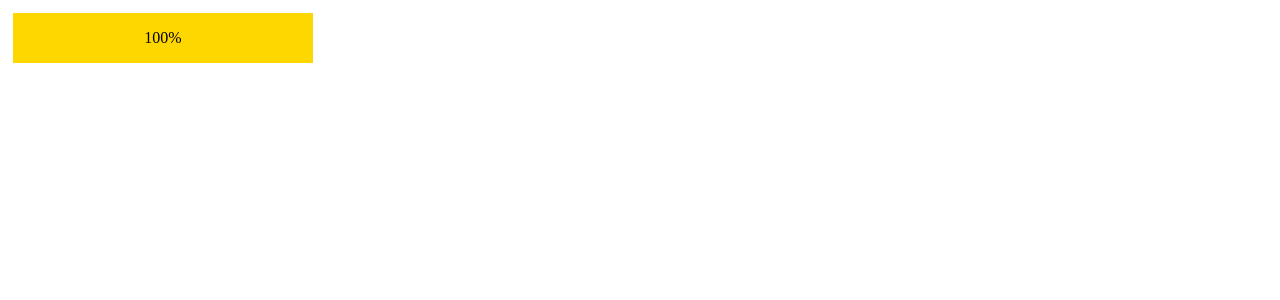
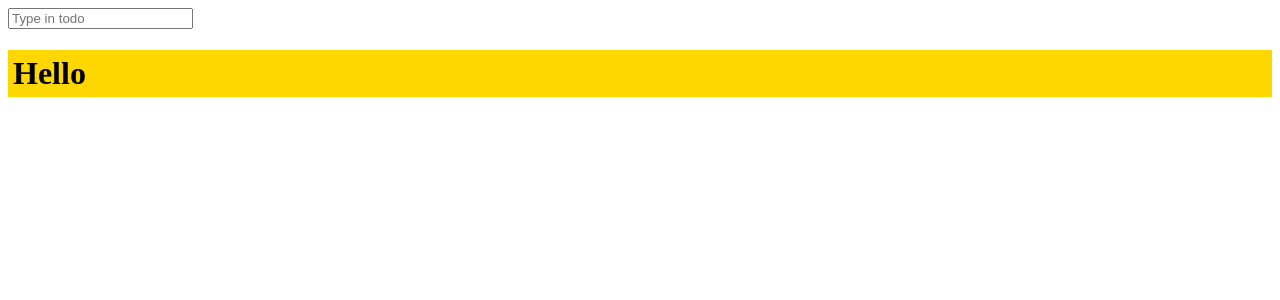
Before and after one commit to SarpongAbasimi/Explorazione, a React (Create React App) app: page / in a window 1280 px wide. Shown: the top 300 px of the page. Built offline with nearby package versions, Linux system fonts and the light colour scheme.

Commit message:
[SA] animation spring

```diff
--- a/src/App.tsx
+++ b/src/App.tsx
@@ -1,12 +1,13 @@
 import React,{ useState } from 'react';
-import styles from './App.module.scss';
-import { PostPage } from './Page/Post/Post';
-import { ReactSpringPage } from './Page/ReactSpring/ReactSprint';
+import { DivAnimationPage } from './Page/DivAnimationPage/DivAnimation';
+import { TodoPage } from './Page/ToDoPage/ToDoPage';
+// import { PostPage } from './Page/Post/Post';
+// import { ReactSpringPage } from './Page/ReactSpring/ReactSprint';
 
 function App() {
   return (
     <div>
-      <ReactSpringPage/>
+      <TodoPage />
     </div>
   );
 }
--- /dev/null
+++ b/src/Components/DivAnimation/DivAnimation.tsx
@@ -0,0 +1,23 @@
+import React from 'react';
+import styles from './div.module.scss';
+import { useSpring, animated } from 'react-spring';
+
+export const DivAnimation: React.FunctionComponent = () => {
+  const styleProps = useSpring({
+    vector: [0, 10, 30],
+    display: 'block',
+    padding: 20,
+    background: 'linear-gradient(to right, #009fff, #ec2f4b)',
+    transform: 'translate3d(0px,0,0) scale(1) rotateX(0deg)',
+    boxShadow: '0px 10px 20px 0px rgba(0,0,0,0.4)',
+    borderBottom: '10px solid #2D3747',
+    shape: 'M20,20 L20,380 L380,380 L380,20 L20,20 Z',
+    textShadow: '0px 5px 15px rgba(255,255,255,0.5)'
+  })
+
+  return <div className={styles.hello}>
+    <div>
+      <animated.h1 style={styleProps }>Hello</animated.h1>
+    </div>
+  </div>
+}
--- /dev/null
+++ b/src/Components/InputForm/InputForm.tsx
@@ -0,0 +1,9 @@
+import React from 'react';
+
+export const InputForm = ()=> {
+  return(
+    <form>
+      <input type='text' placeholder='Type in todo'></input>
+    </form>
+  );
+}
--- /dev/null
+++ b/src/Components/ToDoCard/ToDoCard.module.scss
@@ -0,0 +1,4 @@
+.card {
+  background-color: gold;
+  padding: 5px;
+}
--- /dev/null
+++ b/src/Components/ToDoCard/ToDoCard.tsx
@@ -0,0 +1,6 @@
+import React from 'react';
+import style from './ToDoCard.module.scss';
+
+export const ToDoCard: React.FunctionComponent = () => {
+    return (<h1 className={style.card}>Hello</h1>);
+};
--- /dev/null
+++ b/src/Page/DivAnimationPage/DivAnimation.tsx
@@ -0,0 +1,10 @@
+import React from 'react';
+import { DivAnimation } from "../../Components/DivAnimation/DivAnimation";
+
+export const DivAnimationPage : React.FunctionComponent = () => {
+  return(
+    <React.Fragment>
+      <DivAnimation/>
+    </React.Fragment>
+  )
+};
--- /dev/null
+++ b/src/Page/ToDoPage/ToDoPage.tsx
@@ -0,0 +1,13 @@
+import React from 'react';
+import { ToDoCard } from '../../Components/ToDoCard/ToDoCard';
+import { InputForm } from '../../Components/InputForm/InputForm';
+
+
+export const TodoPage: React.FunctionComponent = () => {
+  return(
+    <>
+    <InputForm />
+    <ToDoCard/>
+    </>
+  )
+};
```
Also changed, not shown: src/Components/DivAnimation/div.module.scss (added, +15 -0 lines).
